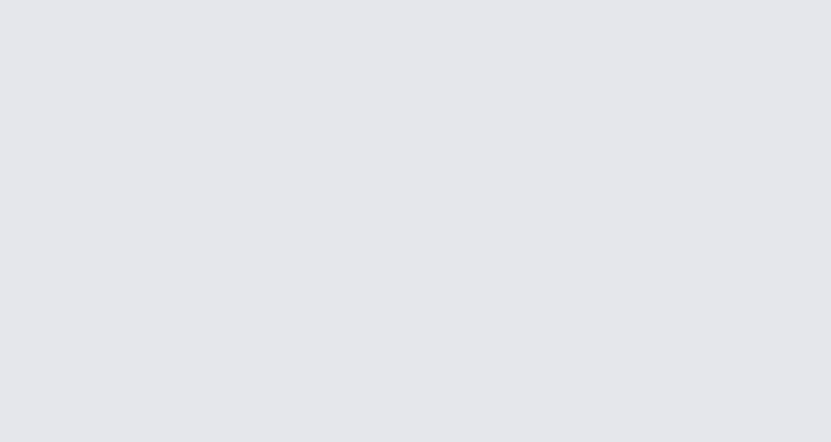
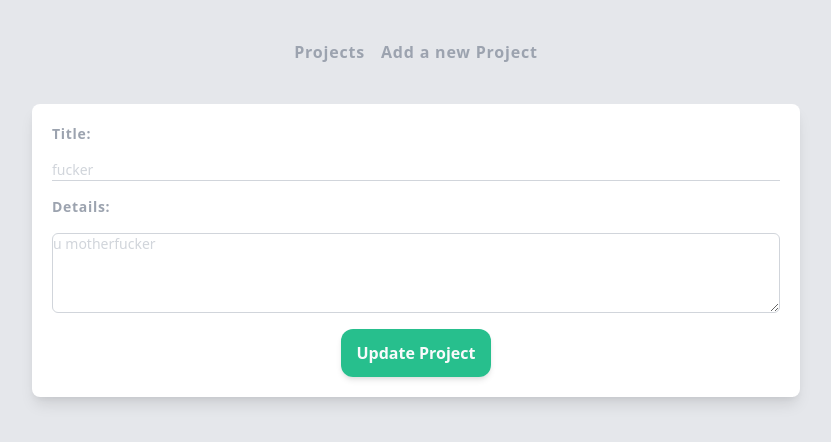
Before and after one commit to Marshall-Hao/project-planner, a Vue app: page /projects/1 in a window 1280 px wide. Before the commit this address had no page. Shown: the top 442 px of the page, without its empty margins (224-1055 px from the left). Built offline with nearby package versions, Linux system fonts and the light colour scheme; data requests are answered from the project's data file.

Commit message:
edit project router done

```diff
--- a/data/db.json
+++ b/data/db.json
@@ -2,15 +2,21 @@
   "projects": [
     {
       "id": 1,
-      "title": "Create new homepage banner",
-      "details": "Lorem ipsum",
+      "title": "fucker",
+      "details": "u motherfucker",
       "complete": false
     },
     {
       "id": 2,
-      "title": "Make marketing email",
+      "title": "okkk",
       "details": "Lorem ipsum",
-      "complete": false
+      "complete": true
+    },
+    {
+      "title": "fuck",
+      "details": "anal",
+      "complete": true,
+      "id": 3
     }
   ]
 }
--- a/src/App.vue
+++ b/src/App.vue
@@ -1,7 +1,15 @@
 <template>
+  <Navbar />
   <router-view/>
 </template>
 
+<script>
+import Navbar from './components/Navbar.vue'
+
+export default {
+  components: { Navbar},
+}
+</script>
 <style>
 
 #nav {
--- /dev/null
+++ b/src/components/Navbar.vue
@@ -0,0 +1,19 @@
+<template>
+  <nav class="justify-self-center mt-10 space-x-4 text-gray-400 font-semibold tracking-wider">
+    <router-link :to="{ name: 'Home'}" class="inline-block hover:text-gray-500">Projects</router-link>
+    <router-link :to="{ name: 'AddProject'}" class="inline-block hover:text-gray-500">Add a new Project</router-link>
+  </nav>
+</template>
+
+<script>
+export default {
+
+}
+</script>
+
+<style>
+a.router-link-active {
+    border-bottom: 2px solid #00ce89;
+    padding-bottom: 4px;
+  }
+</style>
--- a/src/components/SingleProject.vue
+++ b/src/components/SingleProject.vue
@@ -3,9 +3,11 @@
         <div class="font-bold text-gray-600 text-md flex justify-between">
             <div @click="showDetails = !showDetails">{{ project.title }}</div>
             <div class="flex space-x-3 cursor-pointer">
-                <span class="material-icons text-sm text-gray-400 hover:text-gray-600">
-                    edit
-                </span>
+                <router-link :to="{ name: 'EditProject', params: { id: project.id}}">
+                    <span class="material-icons text-sm text-gray-400 hover:text-gray-600">
+                        edit
+                    </span>
+                </router-link>
                 <span @click="deleteProject" class="material-icons text-sm text-gray-400 hover:text-gray-600">
                     delete
                 </span>
--- a/src/router/index.js
+++ b/src/router/index.js
@@ -1,11 +1,24 @@
 import { createRouter, createWebHistory } from 'vue-router'
 import Home from '../views/Home.vue'
+import AddProject from '../views/AddProject.vue'
+import EditProject from '../views/EditProject.vue'
 
 const routes = [
   {
     path: '/',
     name: 'Home',
     component: Home
+  },
+  {
+    path: '/add',
+    name: 'AddProject',
+    component: AddProject
+  },
+  {
+    path: '/projects/:id',
+    name: 'EditProject',
+    component: EditProject,
+    props: true
   },
 ]
 
--- /dev/null
+++ b/src/views/AddProject.vue
@@ -0,0 +1,41 @@
+<template>
+  <form @submit.prevent="handleSubmit" class="justify-self-center grid space-y-4 bg-white p-5 rounded-lg w-3/5 mt-10 shadow-lg">
+      <label class="block text-gray-400 font-bold text-sm tracking-wider">Title:</label>
+      <input class="block w-full border-b border-gray-300 focus:outline-none text-gray-300 font-medium text-sm" type="text" v-model="title" required>
+      <label class="block text-gray-400 font-bold text-sm tracking-wider">Details:</label>
+      <textarea class="block w-full border-gray-300 border focus:outline-none text-gray-300 font-medium text-sm rounded-md h-20"  v-model="details" required></textarea>
+      <button class="block justify-self-center px-4 py-3 bg-green-500 text-gray-50 font-semibold rounded-xl shadow-md focus:outline-none bg-opacity-90 hover:bg-opacity-100">Add Project</button>
+  </form>
+</template>
+
+<script>
+export default {
+    data() {
+        return {
+            title: '',
+            details: ''
+        }
+    },
+    methods: {
+        handleSubmit() {
+           let project = {
+               title: this.title,
+               details: this.details,
+               complete: false
+            }
+
+            fetch('http://localhost:3000/projects', {
+                method: 'POST',
+                headers: {'Content-Type': 'application/json'},
+                body: JSON.stringify(project)
+            }).then(() => {
+                this.$router.push('/')
+            }).catch(err => console.log(err.message))
+        }
+    }
+}
+</script>
+
+<style>
+
+</style>
--- /dev/null
+++ b/src/views/EditProject.vue
@@ -0,0 +1,46 @@
+<template>
+  <form @submit.prevent="updateProject"
+  class="justify-self-center grid space-y-4 bg-white p-5 rounded-lg w-3/5 mt-10 shadow-lg">
+      <label class="block text-gray-400 font-bold text-sm tracking-wider">Title:</label>
+      <input class="block w-full border-b border-gray-300 focus:outline-none text-gray-300 font-medium text-sm" type="text" v-model="title" required>
+      <label class="block text-gray-400 font-bold text-sm tracking-wider">Details:</label>
+      <textarea class="block w-full border-gray-300 border focus:outline-none text-gray-300 font-medium text-sm rounded-md h-20"  v-model="details" required></textarea>
+      <button class="block justify-self-center px-4 py-3 bg-green-500 text-gray-50 font-semibold rounded-xl shadow-md focus:outline-none bg-opacity-90 hover:bg-opacity-100">Update Project</button>
+  </form>
+</template>
+
+<script>
+export default {
+    props: ['id'],
+    data() {
+        return {
+            title: '',
+            details: '',
+            uri: `http://localhost:3000/projects/${this.id}`
+        }
+    },
+    mounted() {
+        fetch(this.uri)
+        .then(res => res.json())
+        .then(data => {
+            this.title = data.title
+            this.details = data.details
+        })
+    },
+    methods: {
+        updateProject() {
+            fetch(this.uri, {
+            method: 'PATCH',
+            headers: { 'Content-Type': 'application/json' },
+            body: JSON.stringify({ title: this.title, details: this.details})
+            }).then(() => {
+                this.$router.push('/')
+            }).catch(err => console.log(err.message))
+        }
+    }
+}
+</script>
+
+<style>
+
+</style>
```
